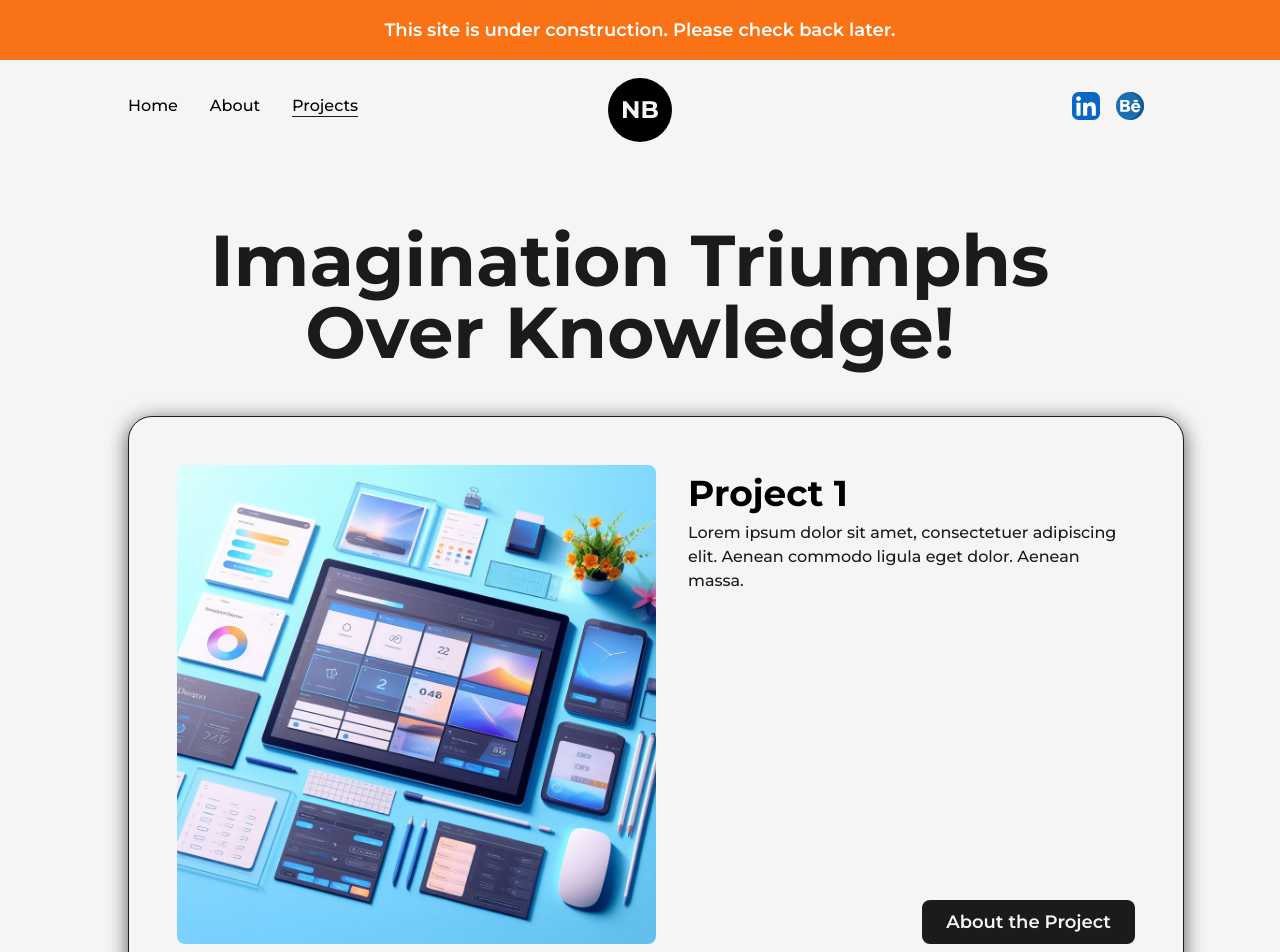
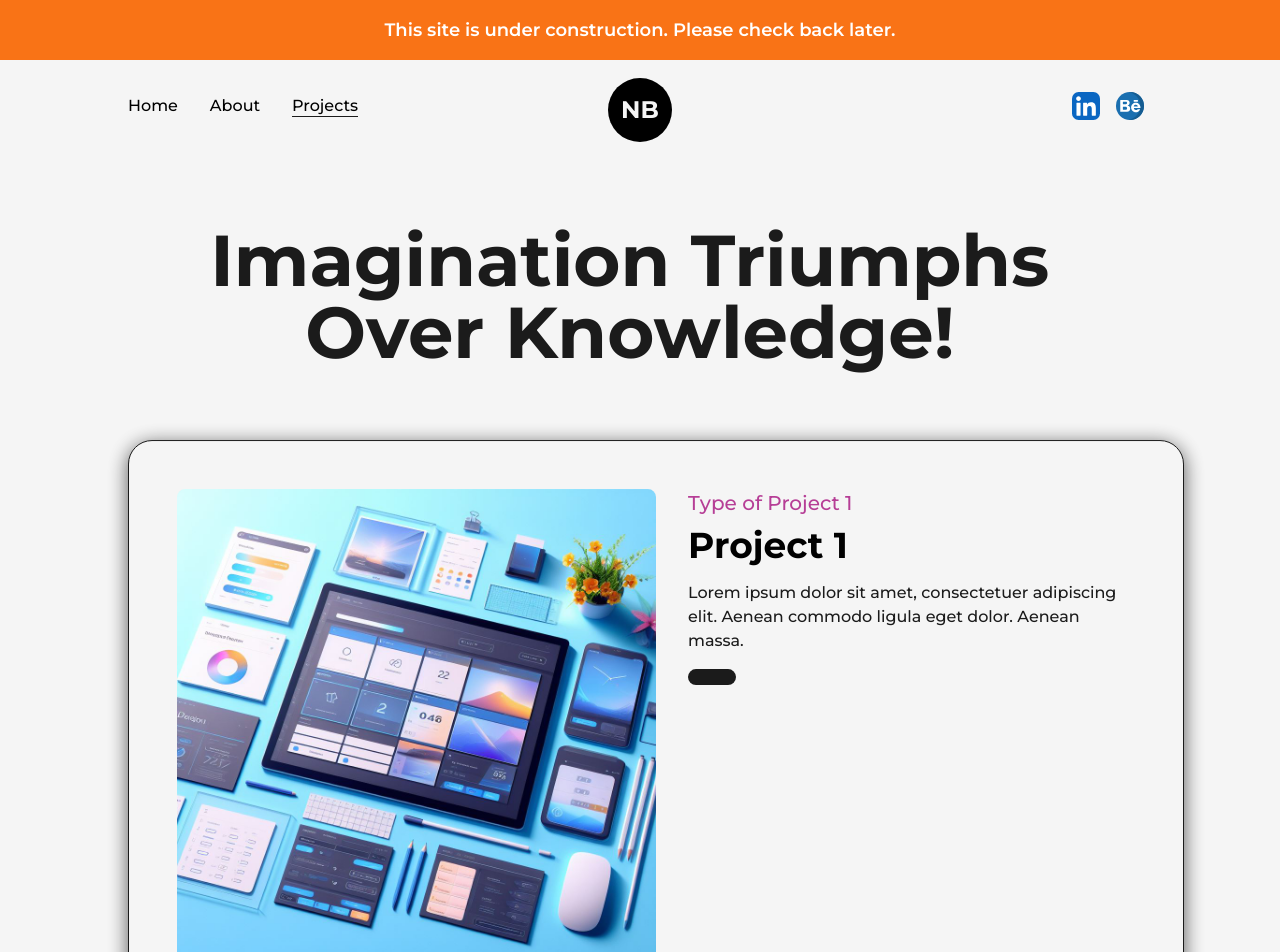
Before and after one commit to natalia-belei/natalia-belei.github.io, a Next.js app in the folder reactportfolio/: page /projects in a window 1280 px wide. Shown: the top 952 px of the page. Built offline with nearby package versions, Linux system fonts and the light colour scheme.

Commit message:
Enhance responsiveness of the Projects page layout

```diff
--- a/reactportfolio/data-config/projects.js
+++ b/reactportfolio/data-config/projects.js
@@ -1,9 +1,4 @@
 import { contactsConfig } from "./contacts";
-
-export const PREVIEW_BLOCK_SIZE = Object.freeze({
-    narrow: 0,
-    wide: 1,
-});
 
 export const CONTENT_TYPE = Object.freeze({
     paragraph: 0,
@@ -24,7 +19,6 @@ export const projectsData = [
     {
         id: 1,
         isShown: true,
-        previewBlockSize: PREVIEW_BLOCK_SIZE.wide,
         type: "Type of Project 1",
         title: "Project 1",
         shortDescription: "Lorem ipsum dolor sit amet, consectetuer adipiscing elit. Aenean commodo ligula eget dolor. Aenean massa.",
@@ -63,7 +57,6 @@ export const projectsData = [
     {
         id: 2,
         isShown: true,
-        previewBlockSize: PREVIEW_BLOCK_SIZE.narrow,
         type: "Type of Project 2",
         title: "Project 2",
         shortDescription: "Lorem ipsum dolor sit amet, consectetuer adipiscing elit. Aenean commodo ligula eget dolor. Aenean massa.",
@@ -102,7 +95,6 @@ export const projectsData = [
     {
         id: 3,
         isShown: true,
-        previewBlockSize: PREVIEW_BLOCK_SIZE.narrow,
         type: "Type of Project 3",
         title: "Project 3",
         shortDescription: "Lorem ipsum dolor sit amet, consectetuer adipiscing elit. Aenean commodo ligula eget dolor. Aenean massa.",
--- a/reactportfolio/src/components/ProjectPreview.js
+++ b/reactportfolio/src/components/ProjectPreview.js
@@ -1,17 +1,29 @@
-import React from 'react';
+import React, { useRef } from 'react';
 import Link from 'next/link';
 import Image from 'next/image';
-import { motion } from 'framer-motion';
+import { motion, useInView } from 'framer-motion';
+import { projectsPageConfig } from '../../data-config/projects';
 
 const FramerImage = motion(Image);
 
-export const ProjectPreview = ({ type, title, description, img, link, calculateBlockShadowClass }) => {
+//TODO: handle diffrent sizes of articles
+export const ProjectPreview = ({ type, title, description, img, link }) => {
+    const ref = useRef(null);
+    const inView = useInView(ref, { once: true });
+
     return (
-        <article className={`relative w-full flex items-start justify-between rounded-br-2xl rounded-3xl
-           border border-solid border-dark bg-light p-12`} style={{ boxShadow: calculateBlockShadowClass }}>
+        <motion.article className={`relative w-full flex items-start justify-between
+            rounded-br-2xl rounded-3xl border border-solid border-dark bg-light p-12
+            lg:flex-col lg:p-8 md:p-6 xs:rounded-2xl xs:rounded-br-3xl xs:p-4`}
+            style={{ boxShadow: '0px 4px 20px rgba(0, 0, 0, 0.65)' }}
+            ref={ref}
+            initial={{ y: 100, opacity: 0 }}
+            animate={{ y: inView ? 0 : 100, opacity: inView ? 1 : 0 }}
+            transition={{ duration: 0.9, ease: "anticipate" }}>
 
-            <Link href={link} className='w-1/2 cursor-pointer overflow-hidden rounded-lg relative'>
-                <div className="w-full h-0 pb-[100%] relative">
+            <Link href={link} className='w-1/2 cursor-pointer overflow-hidden rounded-lg
+                lg:w-full'>
+                <div className="h-full  pb-[100%] relative">
                     <FramerImage src={img} alt={title} fill="responsive" style={{ objectFit: 'contain' }}
                         whileHover={{ scale: 1.05 }}
                         transition={{ duration: 0.2 }}
@@ -21,22 +33,31 @@ export const ProjectPreview = ({ type, title, description, img, link, calculateB
                 </div>
             </Link>
 
-            <div className='w-1/2 flex flex-col items-start justify-between pl-8'>
-                <div>
-                    <span className='text-primary font-medium text-xl'>{type}</span>
-                    <Link href={link} className='hover:underline underline-offset-2'>
-                        <h2 className='my-2 w-full text-left text-4xl font-bold'>{title}</h2>
-                    </Link>
-                    <p className='my-2 font-medium text-dark'>{description}</p>
-                </div>
+            <div className='w-1/2 flex flex-col items-start justify-between pl-8 h-full
+                lg:w-full lg:pl-0 lg:pt-8 md:pt-6 sm:pt-4'>
 
-                <div className='mt-2 flex self-end bottom-12 absolute'>
+                <span className='text-primary font-medium text-xl
+                        md:text-lg sm:text-base'>
+                    {type}
+                </span>
+                <Link href={link} className='hover:underline underline-offset-2'>
+                    <h2 className='my-2 w-full text-left text-4xl font-bold
+                            lg:text-3xl md:text-2xl sm:my-1 sm:text-xl xs:text-lg'>
+                        {title}
+                    </h2>
+                </Link>
+                <p className='my-2 font-medium text-dark
+                    sm:my-0 xs:text-sm'>
+                    {description}
+                </p>
+                <div className='my-2 flex'>
                     <Link href={link}
-                        className='rounded-lg bg-dark text-light p-2 px-6 text-lg font-semibold'>
-                        About the Project
+                        className='rounded-lg bg-dark text-light p-2 px-6 text-lg font-semibold
+                            md:px-4 sm:px-3 sm:text-base xs:text-sm'>
+                        {projectsPageConfig.previewButtonTitle}
                     </Link>
                 </div>
             </div>
-        </article>
+        </motion.article>
     );
 };
--- a/reactportfolio/src/pages/about.js
+++ b/reactportfolio/src/pages/about.js
@@ -56,6 +56,7 @@ const about = () => {
                                 />
                             </div>
                         </div>
+
 
                         <div className='col-span-2 flex flex-col items-end justify-between
                             xl:col-span-8 xl:flex-row xl:items-center md:order-3'>
--- a/reactportfolio/src/pages/projects/[id].js
+++ b/reactportfolio/src/pages/projects/[id].js
@@ -8,6 +8,7 @@ import Image from 'next/image';
 import ContentRenderer from '@/components/ContentRenderer';
 import { motion, useTransform, useScroll } from 'framer-motion';
 
+//TODO: fix reload bug on mobile devices
 export default function Project() {
     const router = useRouter();
     const { id } = router.query;
@@ -32,10 +33,10 @@ export default function Project() {
                     <Layout className="pt-16 sm:pt-8">
                         <article className='w-full flex flex-col items-center justify-center md:items-start mb-24
                             lg:mb-16 md:mb-8 sm:mb-6'>
-                            <AnimatedText text={project.title} className='mb-16 md:mb-8 sm:mb-6 md:text-lg lg:text-xl' />
+                            <AnimatedText text={project.title} className='mb-16 md:mb-8 sm:mb-6' />
 
                             <motion.div className="relative w-full h-auto pb-[35%] mb-8
-                                md:pb-[45%] md:mb-6 sm:mb-4 xs:mb-3" style={{ scale }}>
+                                md:pb-[45%] md:mb-6 sm:mb-5 xs:mb-4" style={{ scale }}>
                                 <Image src={project.image} alt={project.title} fill="responsive"
                                     style={{ objectFit: 'cover', boxShadow: '0px 4px 10px rgba(0, 0, 0, 0.65)' }}
                                     priority={true}
--- a/reactportfolio/src/pages/projects/index.js
+++ b/reactportfolio/src/pages/projects/index.js
@@ -1,9 +1,9 @@
-import Head from 'next/head'
-import React from 'react'
-import AnimatedText from '@/components/AnimatedText'
-import Layout from '@/components/Layout'
-import { projectsPageConfig, projectsData, PREVIEW_BLOCK_SIZE } from '../../../data-config/projects.js'
-import { ProjectPreview } from '../../components/ProjectPreview.js'
+import Head from 'next/head';
+import React, { useRef } from 'react';
+import AnimatedText from '@/components/AnimatedText';
+import Layout from '@/components/Layout';
+import { projectsPageConfig, projectsData } from '../../../data-config/projects.js';
+import { ProjectPreview } from '../../components/ProjectPreview.js';
 
 const index = () => {
     return (
@@ -14,17 +14,19 @@ const index = () => {
             </Head>
             <main className='w-full mb-16 flex flex-col items-start justify-center'>
                 <Layout className="pt-16">
-                    <AnimatedText text={projectsPageConfig.mainTitle} className='mb-10' />
+                    <AnimatedText text={projectsPageConfig.mainTitle} className='mb-16 md:mb-8 sm:mb-6' />
 
-                    <div className='grid grids-cols-12 gap-24'>
+                    <div className='grid grid-cols-12 gap-24
+                        xl:gap-x-16 lg:gap-x-8 sm:gap-x-0 sm:gap-y-16'>
                         {projectsData.map((project, index) =>
-                            <div key={index} className={`${calculateBlockSizeClass(project.previewBlockSize)} relative`}>
+                            <div key={index} className={`${index % 2 === 0 && index === projectsData.length - 1 ? 'col-span-12' : 'col-span-6'}
+                                2xl:col-span-12`}>
                                 <ProjectPreview
+                                    type={project.type}
                                     title={project.title}
                                     description={project.shortDescription}
                                     img={project.image}
                                     link={`/projects/${project.id}`}
-                                    calculateBlockShadowClass={`${calculateBlockShadowClass(project.previewBlockSize)}`}
                                 />
                             </div>
                         )}
@@ -35,18 +37,4 @@ const index = () => {
     )
 }
 
-function calculateBlockSizeClass(previewBlockSize) {
-    return ({
-        [PREVIEW_BLOCK_SIZE.wide]: "col-span-12",
-        [PREVIEW_BLOCK_SIZE.narrow]: "col-span-6"
-    }[previewBlockSize])
-}
-
-function calculateBlockShadowClass(previewBlockSize) {
-    return ({
-        [PREVIEW_BLOCK_SIZE.wide]: "0px 4px 20px rgba(0, 0, 0, 0.65)",
-        [PREVIEW_BLOCK_SIZE.narrow]: "0px 4px 14px rgba(0, 0, 0, 0.65)"
-    }[previewBlockSize])
-}
-
 export default index
```
Also changed, not shown: reactportfolio/src/components/ContentRenderer.js (+7 -11 lines).
